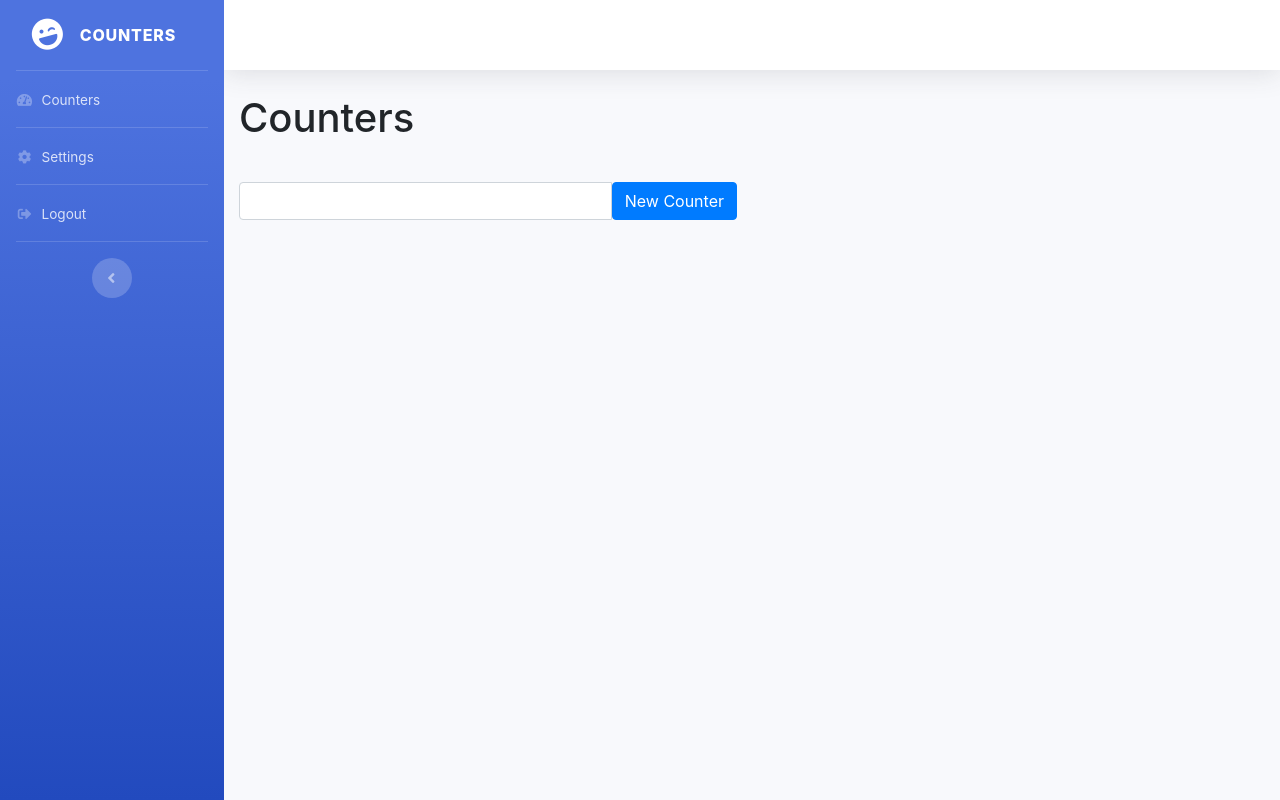
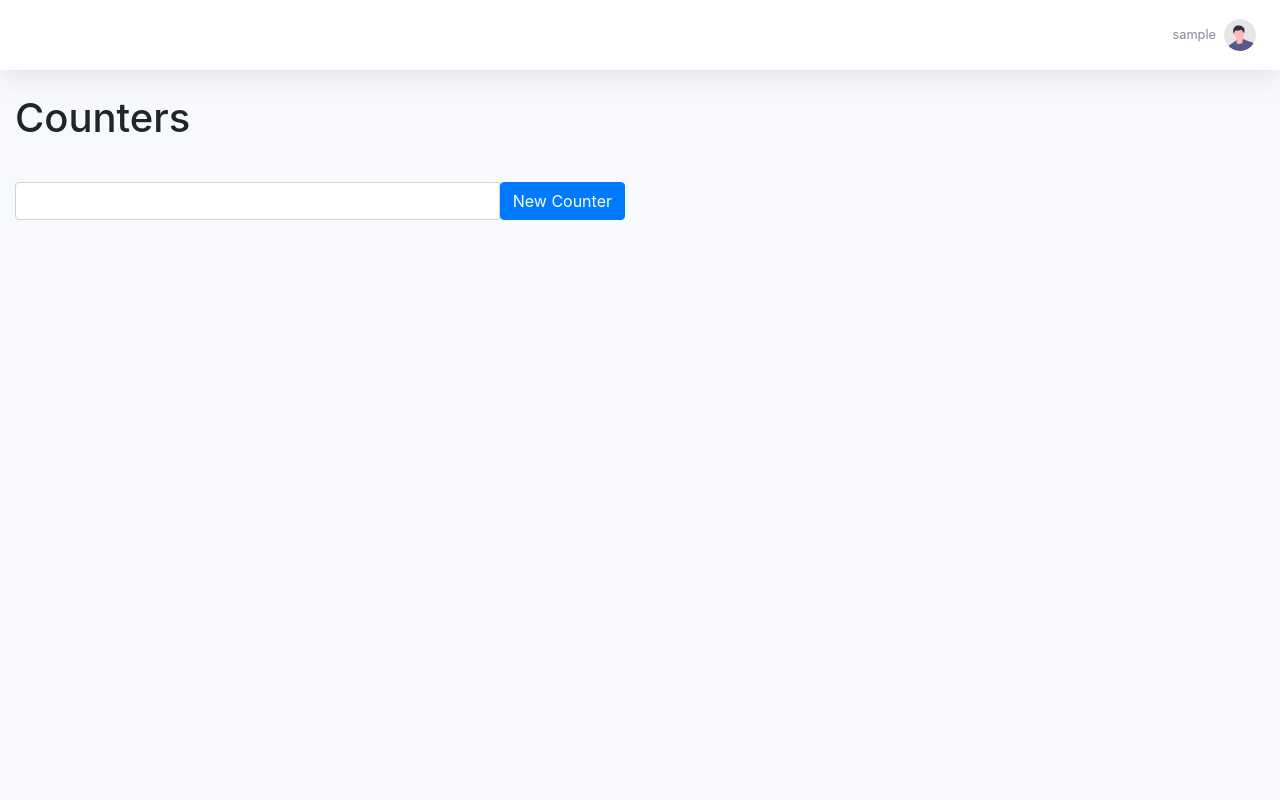
Before and after one commit to quarantin/counters, a Django app: page /counters/ in a window 1280 px wide. Run offline with Django 3.2, Linux system fonts and the light colour scheme; the visitor is signed in with stand-in values (Sample User, id 1); data comes from the database, SQL or seed files in the repository; data that the repository does not hold is empty; some libraries are stand-ins or nearby versions.

Commit message:
Update sbadmin templates: base.html: Remove sidebar and move menus to top right corner in the user menu + Add footer + Force page to extand to bottom of viewport

```diff
--- a/templates/sbadmin/base.html
+++ b/templates/sbadmin/base.html
@@ -1,6 +1,7 @@
 {% load static %}
 <!DOCTYPE html>
 <html lang="en">
+
 <head>
 
     <meta charset="utf-8">
@@ -37,74 +38,21 @@
     <!-- Page Wrapper -->
     <div id="wrapper">
 
-        <!-- Sidebar -->
-        <ul class="navbar-nav bg-gradient-primary sidebar sidebar-dark accordion" id="accordionSidebar">
-
-            <!-- Sidebar - Brand -->
-            <a class="sidebar-brand d-flex align-items-center justify-content-center" href="/counters/">
-                <div class="sidebar-brand-icon rotate-n-15">
-                    <i class="fas fa-laugh-wink"></i>
-                </div>
-                <div class="sidebar-brand-text mx-3">Counters</div>
-            </a>
-
-            <!-- Divider -->
-            <hr class="sidebar-divider my-0">
-
-            <!-- Nav Item - Counters -->
-            <li class="nav-item">
-                <a class="nav-link" href="/counters/">
-                    <i class="fas fa-fw fa-tachometer-alt"></i>
-                    <span>Counters</span>
-                </a>
-            </li>
-
-            <!-- Divider -->
-            <hr class="sidebar-divider my-0">
-
-            <!-- Nav Item - User Settings -->
-            <li class="nav-item">
-                <a class="nav-link" href="/accounts/profile/">
-                    <i class="fas fa-fw fa-cog"></i>
-                    <span>Settings</span>
-                </a>
-            </li>
-
-            <!-- Divider -->
-            <hr class="sidebar-divider my-0">
-
-            <!-- Nav Item - Log Out-->
-            <li class="nav-item">
-                <a class="nav-link" href="/accounts/logout/">
-                    <i class="fas fa-fw fa-sign-out-alt"></i>
-                    <span>Logout</span>
-                </a>
-            </li>
-
-            <!-- Divider -->
-            <hr class="sidebar-divider d-none d-md-block">
-
-            <!-- Sidebar Toggler (Sidebar) -->
-            <div class="text-center d-none d-md-inline">
-                <button class="rounded-circle border-0" id="sidebarToggle"></button>
-            </div>
-
-        </ul>
-        <!-- End of Sidebar -->
-
         <!-- Content Wrapper -->
-        <div id="content-wrapper" class="d-flex flex-column">
+        <div id="content-wrapper" class="d-flex flex-column min-vh-100">
 
             <!-- Main Content -->
             <div id="content">
 
-                <nav class="navbar navbar-light bg-white topbar mb-4 static-top shadow">
+                <!-- Topbar -->
+                <nav class="navbar navbar-expand navbar-light bg-white topbar mb-4 static-top shadow">
 
                     <!-- Sidebar Toggle (Topbar) -->
                     <button id="sidebarToggleTop" class="btn btn-link d-md-none rounded-circle mr-3">
                         <i class="fa fa-bars"></i>
                     </button>
 
+                    <!-- Django Messages -->
                     {% if messages %}
                         <ul class="messages">
                         {% for message in messages %}
@@ -113,12 +61,41 @@
                         </ul>
                     {% endif %}
 
+                    <!-- Topbar Navbar -->
+                    <ul class="navbar-nav ml-auto">
+
+                        <!-- Nav Item - User Information -->
+                        <li class="nav-item dropdown no-arrow">
+                            <a class="nav-link dropdown-toggle" href="#" id="userDropdown" role="button"
+                                data-toggle="dropdown" aria-haspopup="true" aria-expanded="false">
+                                <span class="mr-2 d-none d-lg-inline text-gray-600 small">{{ request.user }}</span>
+                                <img class="img-profile rounded-circle" src="{% static 'sbadmin/img/undraw_profile.svg' %}">
+                            </a>
+                            <!-- Dropdown - User Information -->
+                            <div class="dropdown-menu dropdown-menu-right shadow animated--grow-in" aria-labelledby="userDropdown">
+                                <a class="dropdown-item" href="/counters/">
+                                    <i class="fas fa-tachometer-alt fa-sm fa-fw mr-2 text-gray-400"></i>
+                                    Counters
+                                </a>
+                                <a class="dropdown-item" href="/accounts/settings/">
+                                    <i class="fas fa-cogs fa-sm fa-fw mr-2 text-gray-400"></i>
+                                    Settings
+                                </a>
+                                <div class="dropdown-divider"></div>
+                                <a class="dropdown-item" href="/accounts/logout/" data-toggle="modal" data-target="#logoutModal">
+                                    <i class="fas fa-sign-out-alt fa-sm fa-fw mr-2 text-gray-400"></i>
+                                    Logout
+                                </a>
+                            </div>
+                        </li>
+
+                    </ul>
+
                 </nav>
                 <!-- End of Topbar -->
 
                 <!-- Begin Page Content -->
-                <div class="container-fluid">
-{% block body %}{% endblock %}
+                <div class="container-fluid">{% block body %}{% endblock %}
                 </div>
                 <!-- /.container-fluid -->
 
@@ -150,11 +127,14 @@
                 <div class="modal-body">Select "Logout" below if you are ready to end your current session.</div>
                 <div class="modal-footer">
                     <button class="btn btn-secondary" type="button" data-dismiss="modal">Cancel</button>
-                    <a class="btn btn-primary" href="login.html">Logout</a>
+                    <a class="btn btn-primary" href="/accounts/logout/">Logout</a>
                 </div>
             </div>
         </div>
     </div>
+
+    <!-- Footer -->
+    <footer class="mt-auto"></footer>
 
     <!-- Custom scripts for all pages-->
     <script src="{% static 'sbadmin/js/sb-admin-2.min.js' %}"></script>
```
Lines whose indentation alone changed are shown as unchanged.
